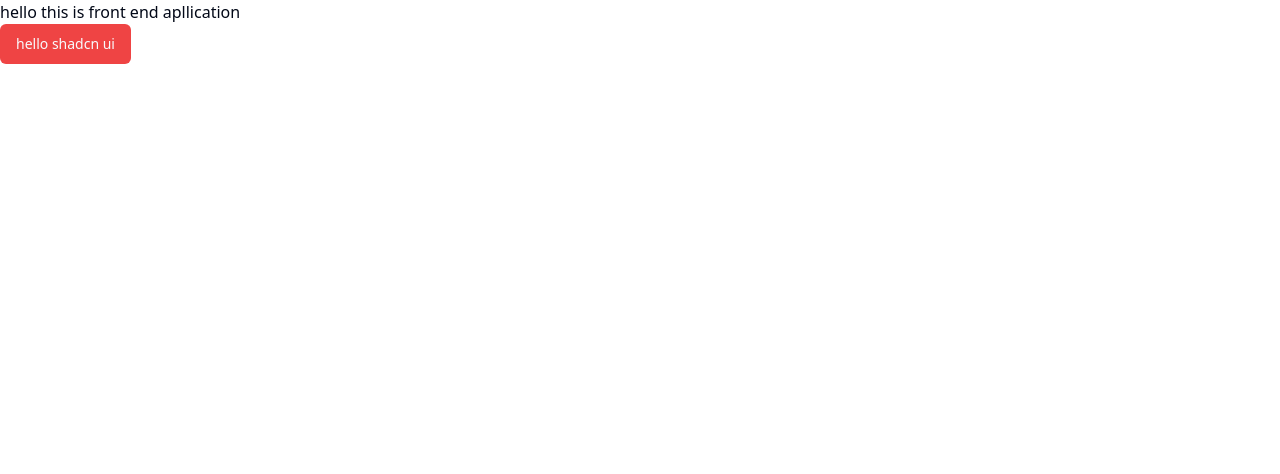
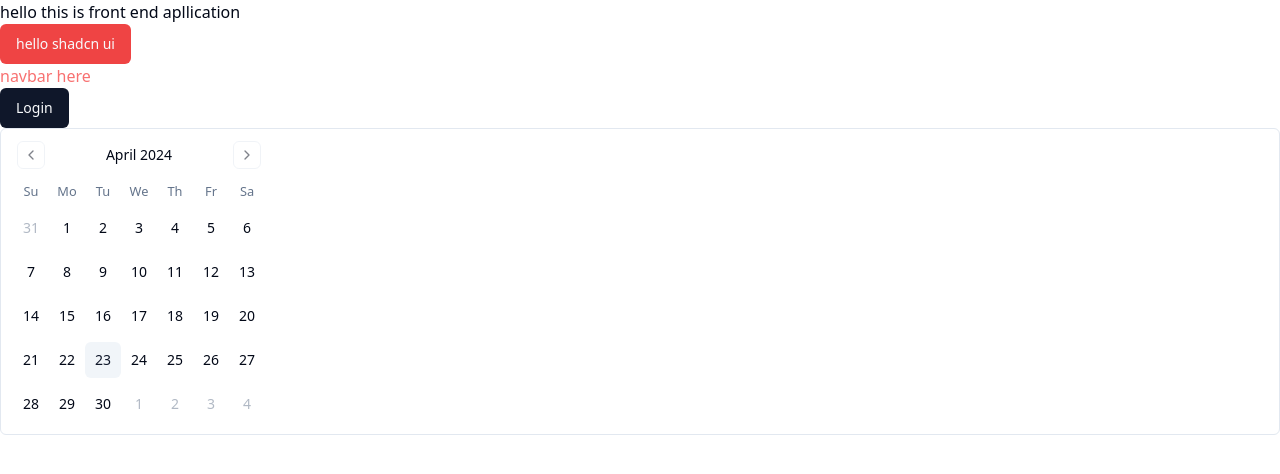
Before and after one commit to SAHIL-Sharma21/YumeYard, a React (Vite) app in the folder Frontend/: page / in a window 1280 px wide. Shown: the top 474 px of the page. Built offline with nearby package versions, Linux system fonts and the light colour scheme.

Commit message:
done with navbar basic

```diff
--- a/Frontend/package.json
+++ b/Frontend/package.json
@@ -13,8 +13,10 @@
     "@radix-ui/react-slot": "^1.0.2",
     "class-variance-authority": "^0.7.0",
     "clsx": "^2.1.1",
+    "date-fns": "^3.6.0",
     "lucide-react": "^0.372.0",
     "react": "^18.2.0",
+    "react-day-picker": "^8.10.1",
     "react-dom": "^18.2.0",
     "tailwind-merge": "^2.3.0",
     "tailwindcss-animate": "^1.0.7"
--- a/Frontend/src/App.jsx
+++ b/Frontend/src/App.jsx
@@ -1,3 +1,4 @@
+import Navbar from "./components/Navbar"
 import { Button } from "./components/ui/button"
 
 
@@ -8,6 +9,8 @@ function App() {
     <>
     <h1>hello this is front end apllication</h1>
       <Button variant="destructive"> hello shadcn ui </Button>
+
+      <Navbar />
     </>
   )
 }
--- /dev/null
+++ b/Frontend/src/components/Navbar.jsx
@@ -0,0 +1,21 @@
+import { useState } from "react"
+import { Button } from "./ui/button"
+import { Calendar } from "./ui/calendar"
+
+
+const Navbar = () => {
+
+    const todayDate =  Date.now();
+    const [date, setDate] = useState(todayDate);
+
+  return (
+    <>
+        <h2 className="text-red-400">navbar here </h2>
+        <Button varient="primary">Login</Button>
+
+        <Calendar mode="single" selected={date} onSelect={setDate} className="rounded-md border" />
+    </>
+  )
+}
+
+export default Navbar
--- /dev/null
+++ b/Frontend/src/components/ui/calendar.jsx
@@ -0,0 +1,61 @@
+import * as React from "react"
+import { ChevronLeft, ChevronRight } from "lucide-react"
+import { DayPicker } from "react-day-picker"
+
+import { cn } from "@/lib/utils"
+import { buttonVariants } from "@/components/ui/button"
+
+function Calendar({
+  className,
+  classNames,
+  showOutsideDays = true,
+  ...props
+}) {
+  return (
+    (<DayPicker
+      showOutsideDays={showOutsideDays}
+      className={cn("p-3", className)}
+      classNames={{
+        months: "flex flex-col sm:flex-row space-y-4 sm:space-x-4 sm:space-y-0",
+        month: "space-y-4",
+        caption: "flex justify-center pt-1 relative items-center",
+        caption_label: "text-sm font-medium",
+        nav: "space-x-1 flex items-center",
+        nav_button: cn(
+          buttonVariants({ variant: "outline" }),
+          "h-7 w-7 bg-transparent p-0 opacity-50 hover:opacity-100"
+        ),
+        nav_button_previous: "absolute left-1",
+        nav_button_next: "absolute right-1",
+        table: "w-full border-collapse space-y-1",
+        head_row: "flex",
+        head_cell:
+          "text-muted-foreground rounded-md w-9 font-normal text-[0.8rem]",
+        row: "flex w-full mt-2",
+        cell: "h-9 w-9 text-center text-sm p-0 relative [&:has([aria-selected].day-range-end)]:rounded-r-md [&:has([aria-selected].day-outside)]:bg-accent/50 [&:has([aria-selected])]:bg-accent first:[&:has([aria-selected])]:rounded-l-md last:[&:has([aria-selected])]:rounded-r-md focus-within:relative focus-within:z-20",
+        day: cn(
+          buttonVariants({ variant: "ghost" }),
+          "h-9 w-9 p-0 font-normal aria-selected:opacity-100"
+        ),
+        day_range_end: "day-range-end",
+        day_selected:
+          "bg-primary text-primary-foreground hover:bg-primary hover:text-primary-foreground focus:bg-primary focus:text-primary-foreground",
+        day_today: "bg-accent text-accent-foreground",
+        day_outside:
+          "day-outside text-muted-foreground opacity-50 aria-selected:bg-accent/50 aria-selected:text-muted-foreground aria-selected:opacity-30",
+        day_disabled: "text-muted-foreground opacity-50",
+        day_range_middle:
+          "aria-selected:bg-accent aria-selected:text-accent-foreground",
+        day_hidden: "invisible",
+        ...classNames,
+      }}
+      components={{
+        IconLeft: ({ ...props }) => <ChevronLeft className="h-4 w-4" />,
+        IconRight: ({ ...props }) => <ChevronRight className="h-4 w-4" />,
+      }}
+      {...props} />)
+  );
+}
+Calendar.displayName = "Calendar"
+
+export { Calendar }
```
Also changed, not shown: 1 other file (tests, documents, lock files or other folders).
